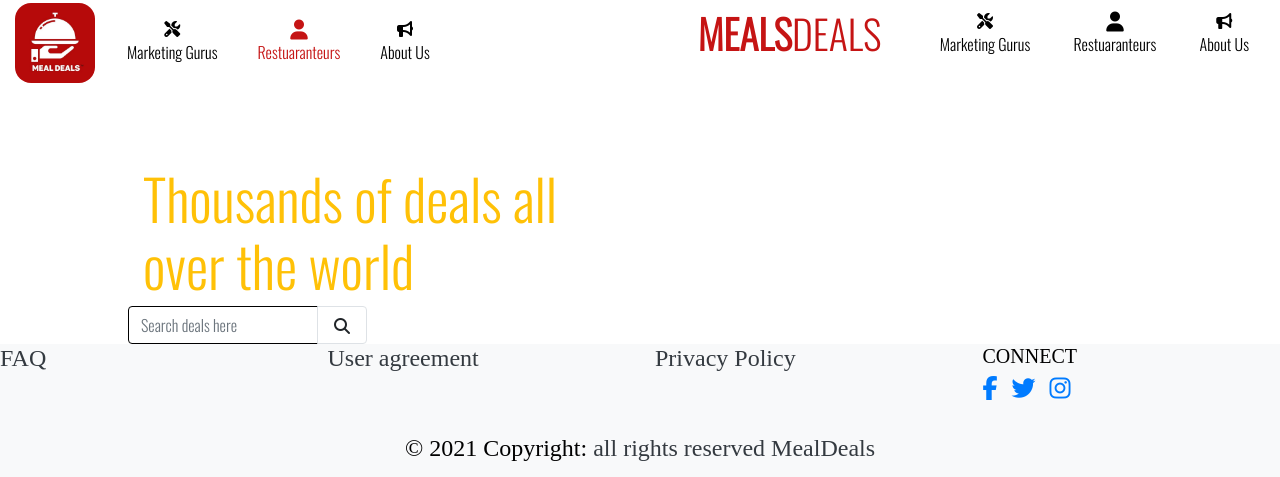
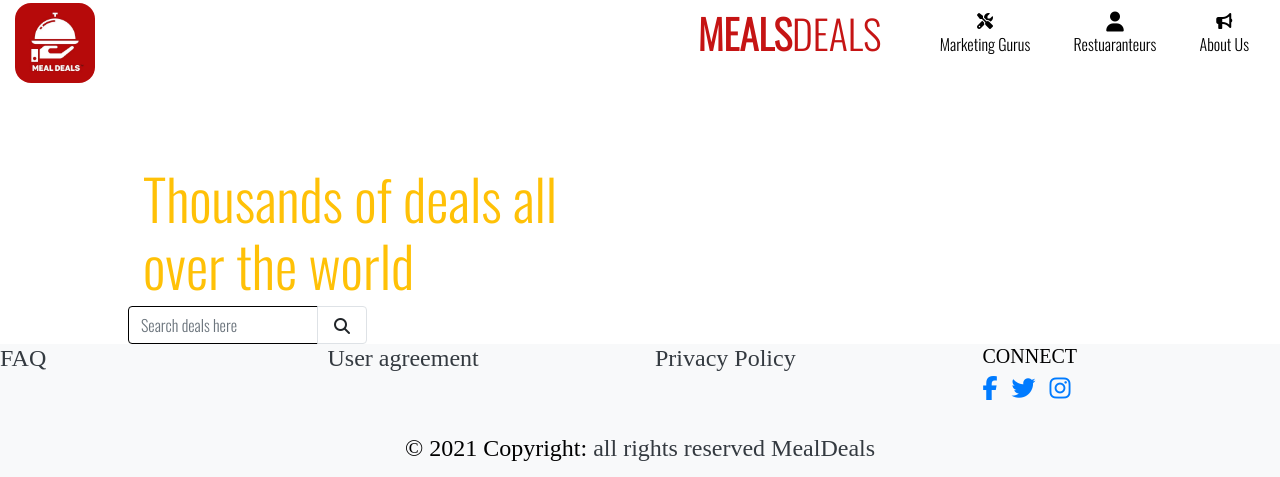
Before and after one commit to Justwhittaker/PRO4-Mealdeals, a Django app: page / in a window 1280 px wide. Shown: the top 477 px of the page. Run offline with Django 3.2, Linux system fonts and the light colour scheme; some libraries are stand-ins or nearby versions.

Commit message:
style(mealdeals) mobile top header

```diff
--- a/templates/base.html
+++ b/templates/base.html
@@ -103,17 +103,15 @@
                 </li>
             </ul>
         </div>
-        <div class="row bg-white">
+       <div class="row bg-white">
             <nav class="navbar navbar-expand-lg navbar-light w-100">
-                <button class="navbar-toggler" type="button" data-toggle="collapse" data-target="#main_nav"
-                    aria-controls="main_nav" aria-expanded="false" aria-label="Toggle navigation">
+                <button class="navbar-toggler" type="button" data-toggle="collapse" data-target="#main-nav" aria-controls="main-nav" aria-expanded="false" aria-label="Toggle navigation">
                     <span class="navbar-toggler-icon"></span>
                 </button>
                 {% include 'includes/mobile_top_header.html' %}
                 {% include 'includes/main_nav.html' %}
             </nav>
         </div>
-
     </header>
     {% if messages %}
     <div class="message-container">
--- a/templates/includes/mobile_top_header.html
+++ b/templates/includes/mobile_top_header.html
@@ -1,7 +1,7 @@
 <!DOCTYPE html>
 
 <li class="list-inline-item">
-    <a class="text-black nav-link" href="" id="user-request" aria-expanded="false">
+    <a class="text-black nav-link nav-link d-block d-lg-none" href="" id="user-request" aria-expanded="false">
         <div class="text-center">
             <div><i class="fas fa-tools"></i></div>
             <p class="my=0">Marketing Gurus</p>
@@ -9,7 +9,7 @@
     </a>
 </li>
 <li class="list-inline-item dropdown">
-    <a class="text_red nav-link" href="" id="user-options" data-toggle="dropdown" aria-haspopup="true"
+    <a class="text_red nav-link d-block d-lg-none" href="" id="user-options" data-toggle="dropdown" aria-haspopup="true"
         aria-expanded="false">
         <div class="text-center">
             <div><i class="fas fa-user fa-lg"></i></div>
@@ -30,7 +30,7 @@
     </div>
 </li>
 <li class="list-inline-item">
-    <a class="text-black nav-link" href="" id="about" aria-expanded="false">
+    <a class="text-black nav-link d-block d-lg-none" href="" id="about" aria-expanded="false">
         <div class="text-center">
             <div><i class="fas fa-bullhorn"></i></div>
             <p class="my=0">About Us</p>
```
